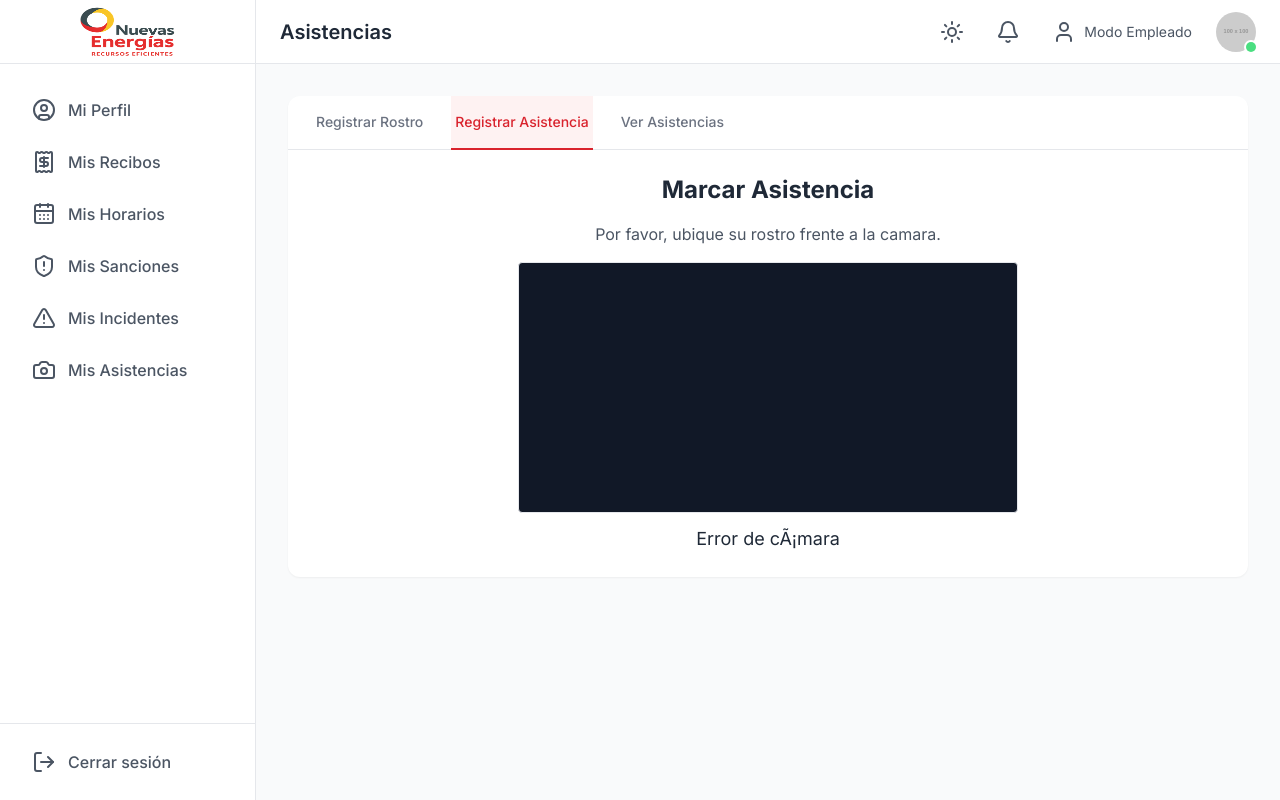
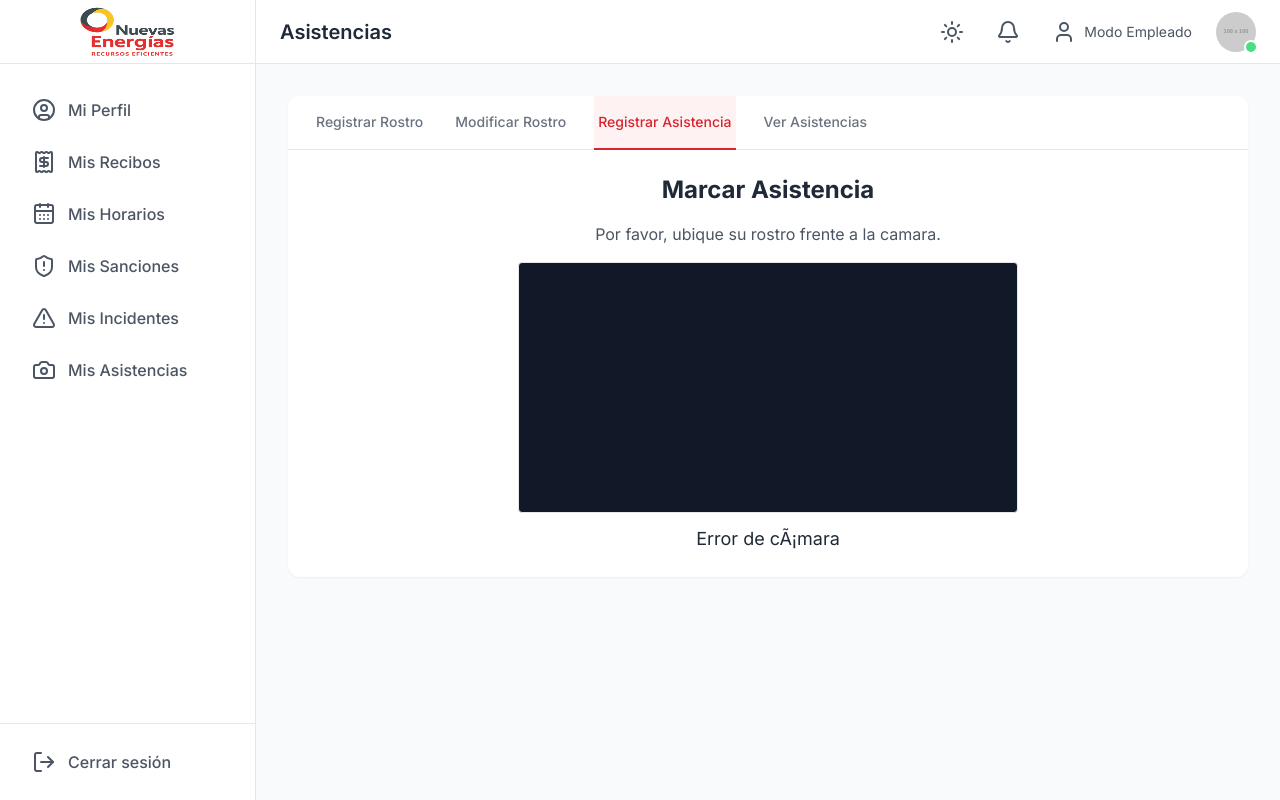
Before and after one commit to maxiguaymas/GestionEmpleados-NE, a Django app: page /asistencia/ in a window 1280 px wide. Run offline with Django 5.2, Linux system fonts and the light colour scheme; a user stored in the database is signed in; tables that the repository leaves empty hold one stand-in row (values such as "Sample post"); grey boxes labelled with a size stand in for pictures from a placeholder-image service; parts of the project's set-up code (start-up, migrations or seed data) failed here and were passed over; some libraries are stand-ins or nearby versions.

Commit message:
modificar rostro en app asistencias

```diff
--- a/asistencia/templates/asistencia.html
+++ b/asistencia/templates/asistencia.html
@@ -10,6 +10,7 @@
     <div class="border-b border-gray-200 dark:border-gray-700">
         <nav class="-mb-px flex space-x-6 px-6" aria-label="Tabs">
             <a href="#register-face" data-tab="register-face" class="attendance-tab tab whitespace-nowrap py-4 px-1 border-b-2 font-medium text-sm">Registrar Rostro</a>
+            <a href="#modify-face" data-tab="modify-face" class="attendance-tab tab whitespace-nowrap py-4 px-1 border-b-2 font-medium text-sm">Modificar Rostro</a>
             <a href="#register-attendance" data-tab="register-attendance" class="attendance-tab tab whitespace-nowrap py-4 px-1 border-b-2 font-medium text-sm">Registrar Asistencia</a>
             <a href="#view-attendances" data-tab="view-attendances" class="attendance-tab tab whitespace-nowrap py-4 px-1 border-b-2 font-medium text-sm">Ver Asistencias</a>
         </nav>
@@ -20,6 +21,9 @@
         </div>
         <div id="register-face-tab" class="attendance-tab-content hidden">
             {% include 'registrar_rostro_tab.html' %}
+        </div>
+        <div id="modify-face-tab" class="attendance-tab-content hidden">
+            {% include 'modificar_rostro_tab.html' %}
         </div>
         <div id="view-attendances-tab" class="attendance-tab-content hidden">
             {% include 'ver_asistencias_tab.html' %}
@@ -164,16 +168,26 @@
         captureBtn.addEventListener('click', () => {
             const empleadoId = empleadoSelect.value;
             if (!empleadoId) {
-                // Handle error in UI
+                resultRegister.innerHTML = `<p class="text-red-500 font-semibold">Por favor, seleccione un empleado.</p>`;
                 return;
             }
 
             const context = canvasRegister.getContext('2d');
             canvasRegister.width = videoRegister.videoWidth;
             canvasRegister.height = videoRegister.videoHeight;
+
+            // Invertimos el canvas horizontalmente para que la captura coincida con la vista previa
+            context.translate(canvasRegister.width, 0);
+            context.scale(-1, 1);
+
             context.drawImage(videoRegister, 0, 0, canvasRegister.width, canvasRegister.height);
 
             const imageData = canvasRegister.toDataURL('image/jpeg');
+
+            // 1. Mostrar la vista previa de la captura
+            resultRegister.innerHTML = `
+                <img src="${imageData}" alt="Captura de rostro" class="rounded-lg border-2 border-gray-300 dark:border-gray-600 shadow-md">
+                <p class="mt-2 text-sm text-gray-500">Procesando...</p>`;
 
             const formData = new FormData();
             formData.append('empleado_id', empleadoId);
@@ -188,15 +202,85 @@
             })
             .then(response => response.json())
             .then(data => {
+                // 2. Mostrar mensaje de éxito o error
                 if (data.status === 'success') {
-                    // Handle success in UI
+                    resultRegister.innerHTML += `<p class="mt-2 font-semibold text-green-600">${data.message}</p><p class="text-sm">La página se recargará en 3 segundos...</p>`;
+                    // 3. Recargar la página después de 3 segundos
+                    setTimeout(() => {
+                        window.location.reload();
+                    }, 3000);
                 } else {
-                    // Handle error in UI
+                    resultRegister.innerHTML += `<p class="mt-2 font-semibold text-red-500">Error: ${data.message}</p>`;
                 }
             })
             .catch(err => {
-                console.error('Error en la peticiÃ³n:', err);
-                // Handle error in UI
+                console.error('Error en la petición:', err);
+                resultRegister.innerHTML += `<p class="mt-2 font-semibold text-red-500">Ocurrió un error de red. Inténtelo de nuevo.</p>`;
+            });
+        });
+    }
+
+    // Script for modificar_rostro_tab.html
+    const videoModify = document.getElementById('video-modify');
+    const canvasModify = document.getElementById('canvas-modify');
+    const captureBtnModify = document.getElementById('captureBtn-modify');
+    const empleadoSelectModify = document.getElementById('empleadoSelect-modify');
+    const resultModify = document.getElementById('result-modify');
+
+    if (videoModify) {
+        videoModify.style.transform = "scaleX(-1)";
+        navigator.mediaDevices.getUserMedia({ video: true })
+            .then(stream => {
+                videoModify.srcObject = stream;
+            })
+            .catch(err => {
+                console.error("Error al acceder a la cámara: ", err);
+                resultModify.innerHTML = `<p class="text-red-500 font-semibold">Error al acceder a la cámara.</p>`;
+            });
+
+        captureBtnModify.addEventListener('click', () => {
+            const empleadoId = empleadoSelectModify.value;
+            if (!empleadoId) {
+                resultModify.innerHTML = `<p class="text-red-500 font-semibold">Por favor, seleccione un empleado.</p>`;
+                return;
+            }
+
+            const context = canvasModify.getContext('2d');
+            canvasModify.width = videoModify.videoWidth;
+            canvasModify.height = videoModify.videoHeight;
+
+            context.translate(canvasModify.width, 0);
+            context.scale(-1, 1);
+
+            context.drawImage(videoModify, 0, 0, canvasModify.width, canvasModify.height);
+
+            const imageData = canvasModify.toDataURL('image/jpeg');
+
+            resultModify.innerHTML = `
+                <img src="${imageData}" alt="Captura de rostro" class="rounded-lg border-2 border-gray-300 dark:border-gray-600 shadow-md">
+                <p class="mt-2 text-sm text-gray-500">Procesando actualización...</p>`;
+
+            const formData = new FormData();
+            formData.append('empleado_id', empleadoId);
+            formData.append('image', imageData);
+
+            fetch("{% url 'api_guardar_rostro' %}", {
+                method: 'POST',
+                body: formData,
+                headers: { 'X-CSRFToken': getCookie('csrftoken') }
+            })
+            .then(response => response.json())
+            .then(data => {
+                if (data.status === 'success') {
+                    resultModify.innerHTML += `<p class="mt-2 font-semibold text-green-600">${data.message}</p><p class="text-sm">La página se recargará en 3 segundos...</p>`;
+                    setTimeout(() => { window.location.reload(); }, 3000);
+                } else {
+                    resultModify.innerHTML += `<p class="mt-2 font-semibold text-red-500">Error: ${data.message}</p>`;
+                }
+            })
+            .catch(err => {
+                console.error('Error en la petición:', err);
+                resultModify.innerHTML += `<p class="mt-2 font-semibold text-red-500">Ocurrió un error de red. Inténtelo de nuevo.</p>`;
             });
         });
     }
--- /dev/null
+++ b/asistencia/templates/modificar_rostro_tab.html
@@ -0,0 +1,30 @@
+<div class="container">
+    <h2 class="text-2xl font-bold mb-4">Modificar Rostro de Empleado</h2>
+    <div class="grid grid-cols-1 md:grid-cols-2 gap-8">
+        <div>
+            <p class="text-gray-600 dark:text-gray-400">Seleccione un empleado para volver a capturar su rostro. El registro anterior será reemplazado.</p>
+            <div class="my-4">
+                <label for="empleadoSelect-modify" class="block text-sm font-medium text-gray-700 dark:text-gray-300">Empleado con Rostro Registrado</label>
+                <select id="empleadoSelect-modify" class="mt-1 block w-full rounded-md border-gray-300 dark:border-gray-600 dark:bg-gray-700 shadow-sm">
+                    <option value="">Seleccione un empleado...</option>
+                    {% for empleado in empleados_con_rostro %}
+                        <option value="{{ empleado.id }}">{{ empleado.nombre }} {{ empleado.apellido }}</option>
+                    {% endfor %}
+                </select>
+            </div>
+            <div class="camera-container border rounded bg-gray-900">
+                <video id="video-modify" width="100%" height="auto" autoplay></video>
+            </div>
+            <button id="captureBtn-modify" class="mt-4 w-full bg-blue-600 text-white px-4 py-2 rounded-lg flex items-center justify-center gap-2 hover:bg-blue-700">
+                <i data-lucide="camera"></i>
+                <span>Capturar y Modificar Rostro</span>
+            </button>
+        </div>
+        <div class="flex flex-col items-center justify-center h-full">
+            <canvas id="canvas-modify" style="display:none;"></canvas>
+            <div id="result-modify" class="text-center">
+                <p class="text-gray-500">La vista previa de la captura aparecera aqui.</p>
+            </div>
+        </div>
+    </div>
+</div>
--- a/asistencia/templates/registrar_rostro_tab.html
+++ b/asistencia/templates/registrar_rostro_tab.html
@@ -20,7 +20,7 @@
                 <span>Capturar y Registrar Rostro</span>
             </button>
         </div>
-        <div class="flex items-center justify-center">
+        <div class="flex flex-col items-center justify-center h-full">
             <canvas id="canvas-register" style="display:none;"></canvas>
             <div id="result-register" class="text-center">
                 <p class="text-gray-500">La vista previa de la captura aparecera aqui.</p>
--- a/asistencia/views.py
+++ b/asistencia/views.py
@@ -141,9 +141,11 @@ def ver_asistencias_empleado(request, empleado_id):
 def asistencia_admin(request):
     empleados_registrados_ids = Rostro.objects.values_list('id_empl_id', flat=True)
     empleados_sin_rostro = Empleado.objects.exclude(id__in=empleados_registrados_ids)
+    empleados_con_rostro = Empleado.objects.filter(id__in=empleados_registrados_ids)
 
     context = {
         'empleados_sin_rostro': empleados_sin_rostro,
+        'empleados_con_rostro': empleados_con_rostro,
         'page_title': 'Asistencias'
     }
     return render(request, 'asistencia.html', context)
```
